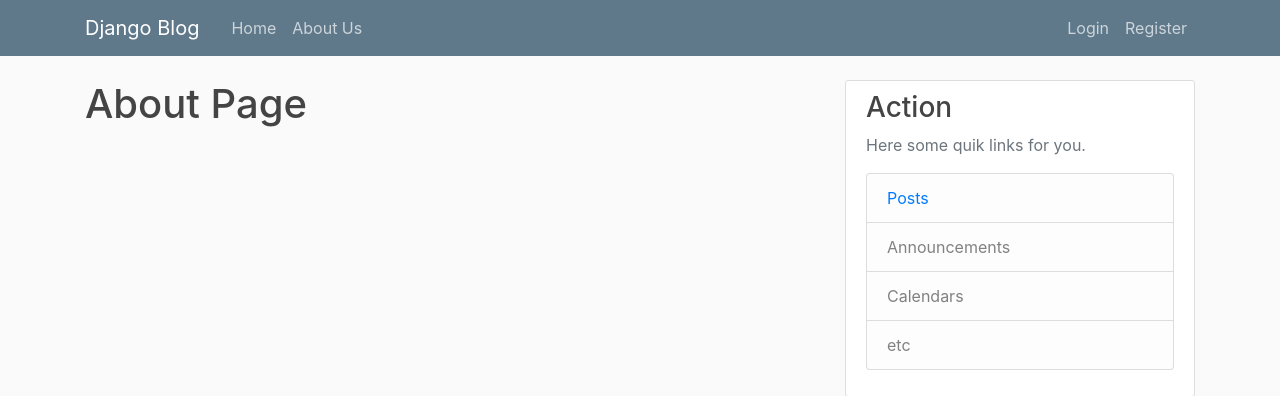
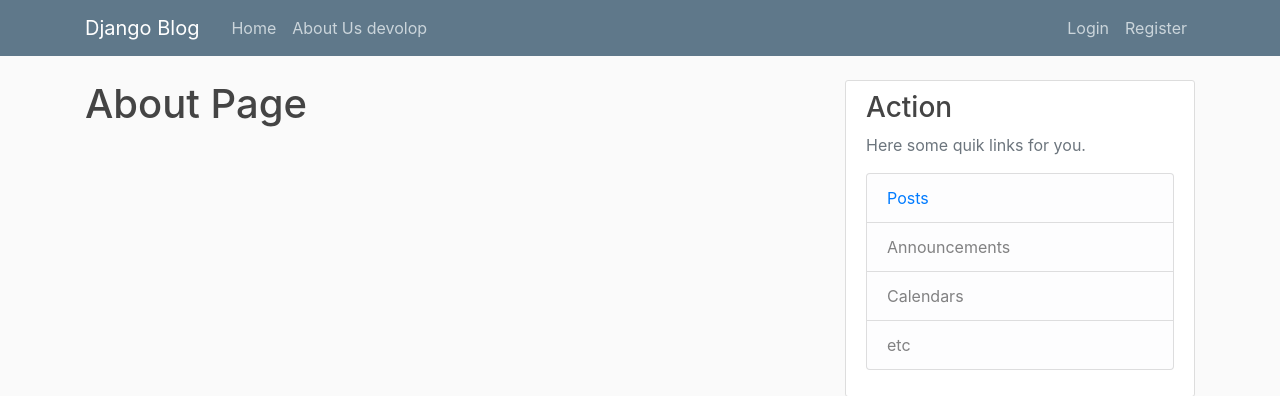
Before and after one commit to neeraj879/Bloging, a Django app: page /about/ in a window 1280 px wide. Shown: the top 396 px of the page. Run offline with Django 3.2, Linux system fonts and the light colour scheme; some libraries are stand-ins or nearby versions.

Commit message:
about link change

```diff
--- a/templates/home/base.html
+++ b/templates/home/base.html
@@ -109,7 +109,7 @@
 		      <div class="collapse navbar-collapse" id="navbarToggle">
 		        <div class="navbar-nav mr-auto">
 		          <a class="nav-item nav-link" href="{% url 'home' %}">Home</a>
-		          <a class="nav-item nav-link" href="/about">About Us</a>
+		          <a class="nav-item nav-link" href="/about">About Us devolop</a>
 		        </div>
 		        <!-- Navbar Right Side -->
 		        <div class="navbar-nav">
```
